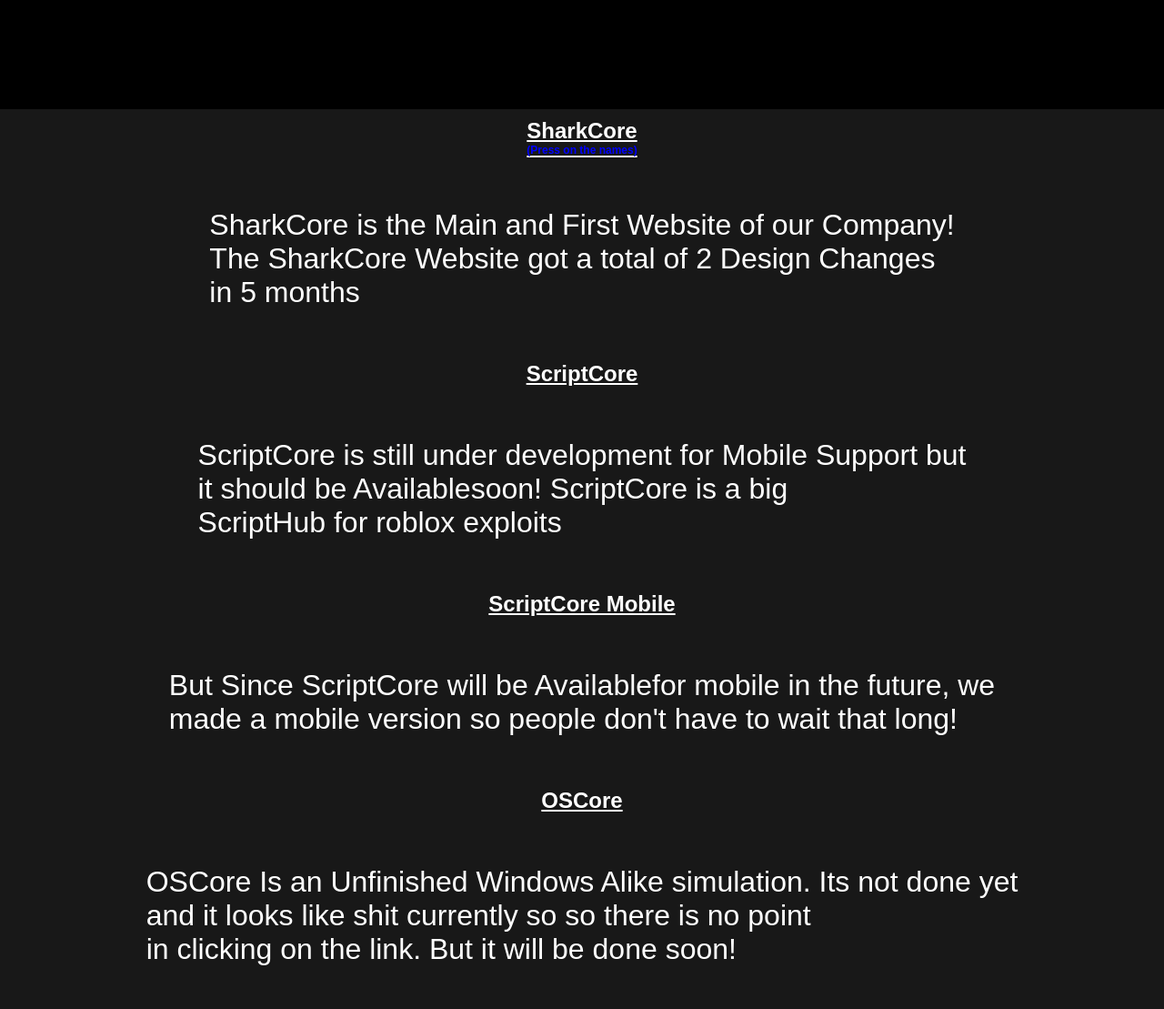
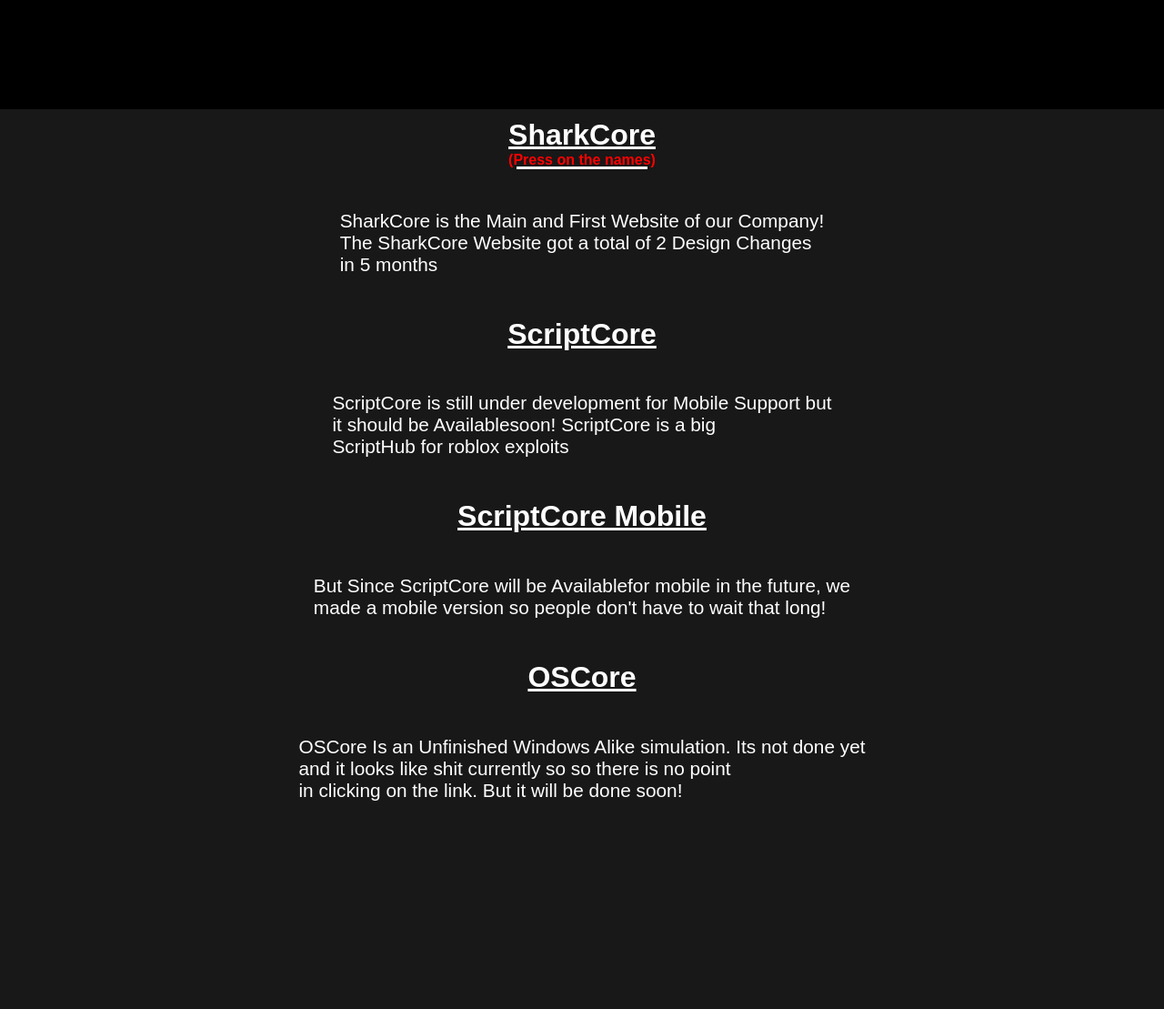
Before and after one commit to sharkcores/SharkSites, a plain HTML site: page index.html in a window 1280 px wide. Shown: the part 680-1789 px from the top of the page at 91% size. After the commit the page ends 1596 px from the top, so only its background shows below. Drawn offline with Linux system fonts and the light colour scheme.

Commit message:
Update index.html

```diff
--- a/index.html
+++ b/index.html
@@ -32,7 +32,7 @@
         align-items: center;
     }
     h2{
-        font-size: 1.5em;
+        font-size: 2em;
     color: white;
     margin: 10px;
     }
@@ -43,12 +43,12 @@
         align-items: center;
     }
     p{
-        font-size: 2em;
+        font-size: 1.3em;
         padding: 15px;
     }
     #span1{
         font-size: 0.5em;
-        color: blue;
+        color: rgb(255, 0, 0);
     }
    </style>
    <div id="header">
```
